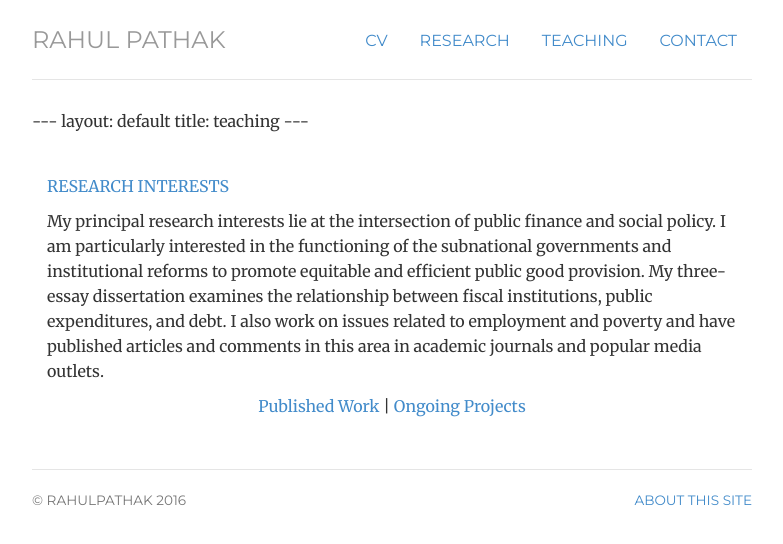
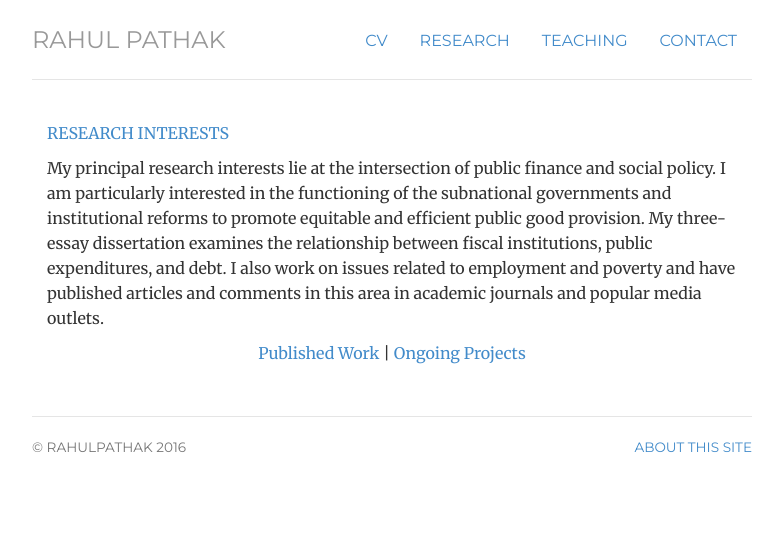
Before and after one commit to pathak-rahul/pathak-rahul.github.io, a Jekyll site: the page built from research/index.html, in a window 1280 px wide. Shown: the top 544 px of the page, without its empty margins (248-1031 px from the left). Built offline with Jekyll 4.4.1, drawn with Linux system fonts in a browser that asks for light colours.

Commit message:
Update index.html

```diff
--- a/research/index.html
+++ b/research/index.html
@@ -1,11 +1,6 @@
 ---
 layout: default
 title: research
----
-
----
-layout: default
-title: teaching
 ---
 <div class="research">
 
```
